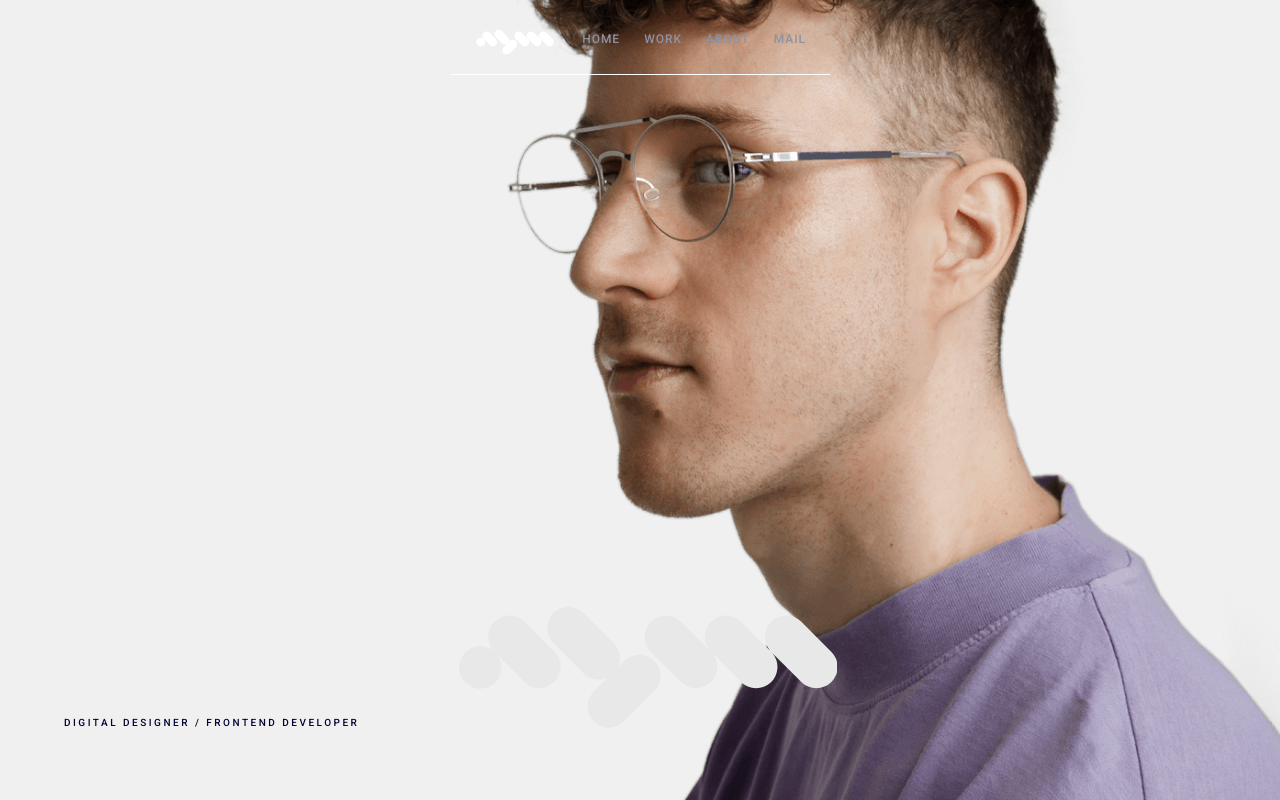
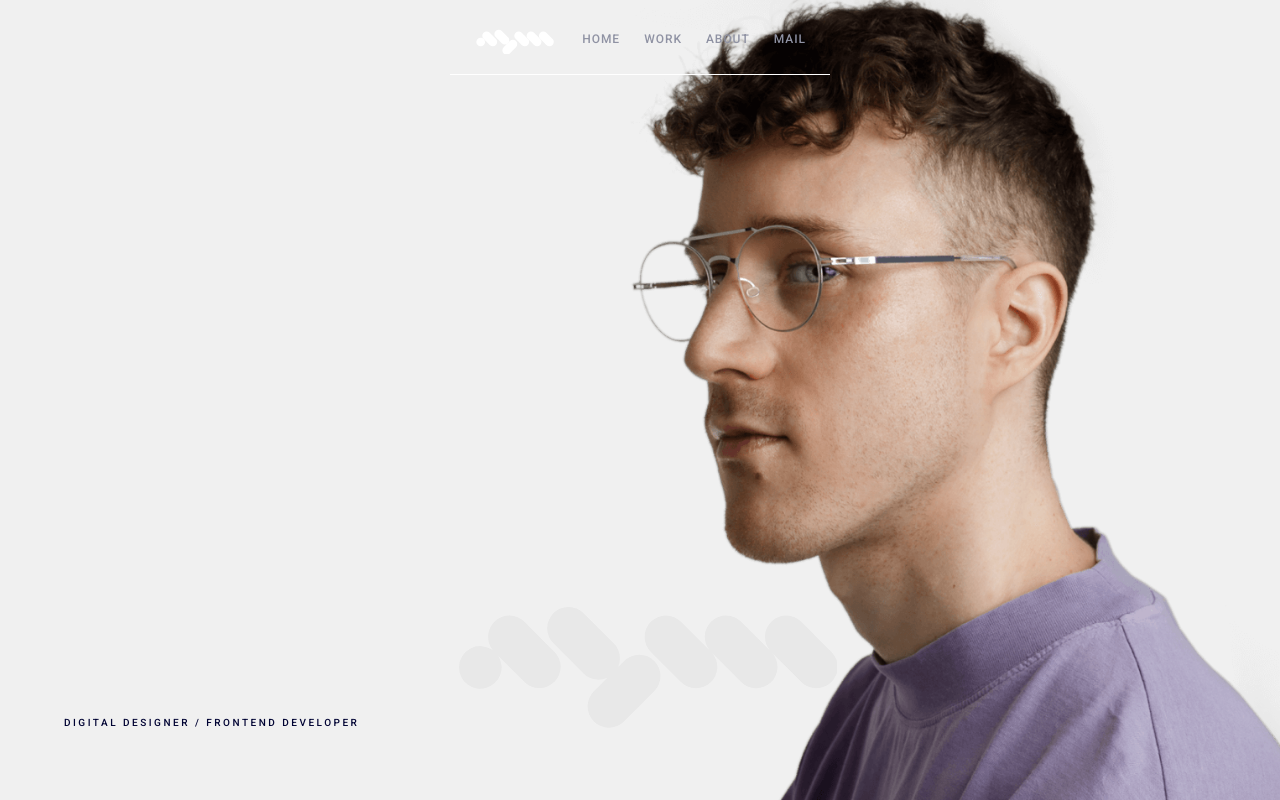
Before and after one commit to aeonyuonmiller/personal, a Next.js app: page / in a window 1280 px wide. Built offline with nearby package versions, Linux system fonts and the light colour scheme.

Commit message:
optimized .portrait

```diff
--- a/styles/globals.css
+++ b/styles/globals.css
@@ -120,12 +120,10 @@ a {
   display: flex;
   justify-content: end;
   align-items: flex-end;
-  height: 100vh;
-  width: calc(100vw - 20%);
+  height: 80vh;
+  max-width: 750px;
   right: 0;
-  top: 0;
   bottom: 0;
-  overflow: hidden;
 }
 
 .layout{
```
